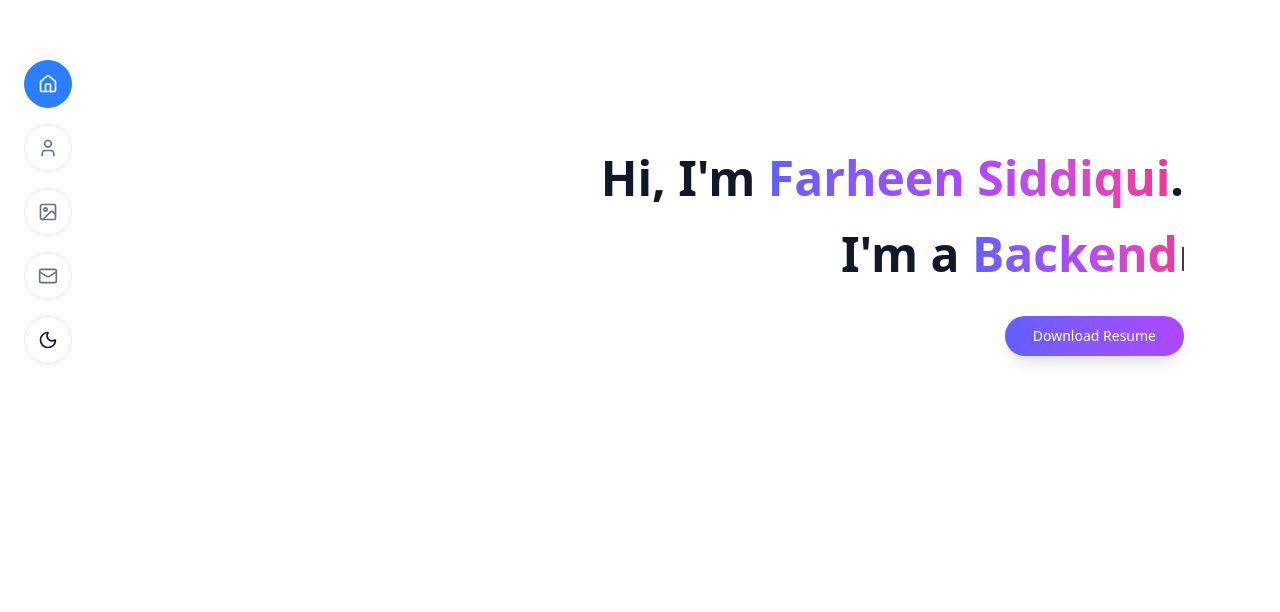
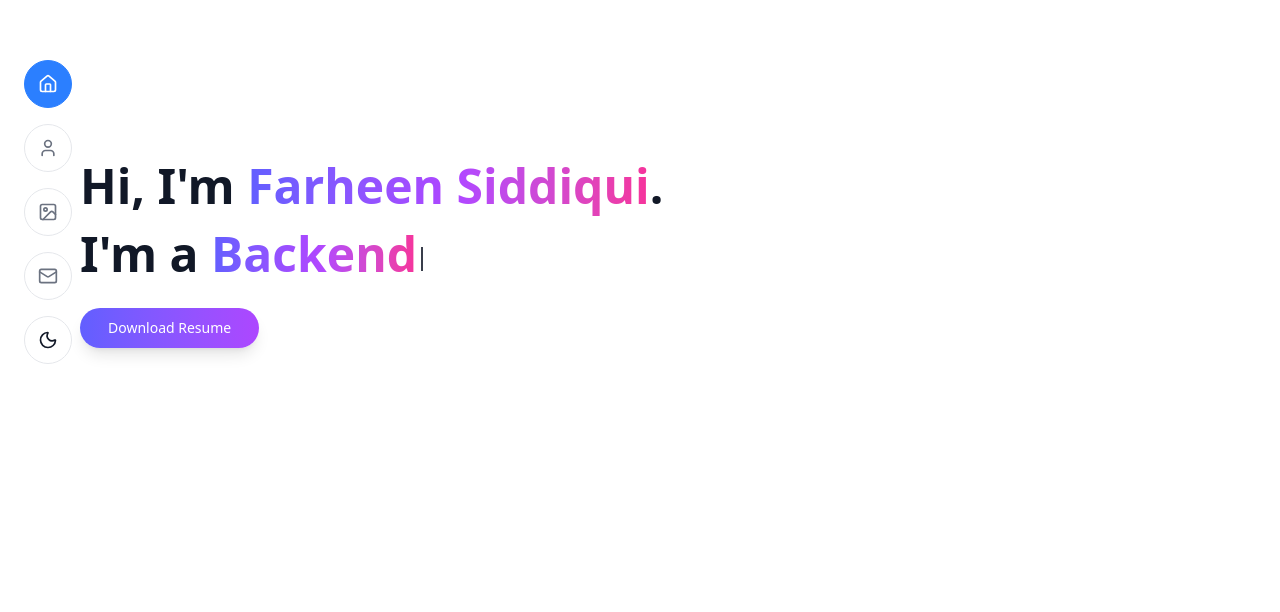
Before and after one commit to farheen-Digitalks/farheensiddiqui, a Next.js app: page / in a window 1280 px wide. Shown: the part 188-800 px from the top of the page. Built offline with nearby package versions, Linux system fonts and the light colour scheme.

Commit message:
`Updated Hero component and Projects page with minor styling changes`

```diff
--- a/app/components/Hero.tsx
+++ b/app/components/Hero.tsx
@@ -4,7 +4,7 @@ import Reveal from "@/components/Reveal";
 import { useTypewriter } from "@/hooks/useTypewriter";
 import { FaEnvelope, FaGithub, FaLinkedin } from "react-icons/fa";
 
-const TITLES = ["Full Stack Developer", "Backend Developer"];
+const TITLES = ["Full Stack Developer", "Backend Developer", "Next.js Developer"];
 
 export default function Hero() {
   const typed = useTypewriter(TITLES, 80, 2000, 40, 600);
@@ -13,9 +13,9 @@ export default function Hero() {
     <Reveal>
       <section
         id="hero"
-        className="h-screen flex items-center bg([rgb(var(--transparent))]"
+        className="h-screen flex items-center justify-start bg-[rgb(var(--transparent))]"
       >
-        <div className="ml-auto max-w-5xl w-full space-y-4 text-right rounded-3xl p-8">
+        <div className="ml-4 max-w-4xl w-full space-y-2 text-left rounded-3xl">
           <h1 className="text-4xl md:text-5xl font-extrabold leading-tight">
             Hi, I&apos;m{" "}
             <span className="bg-gradient-to-r from-indigo-500 via-purple-500 to-pink-500 bg-clip-text text-transparent">
@@ -39,7 +39,7 @@ export default function Hero() {
             using Node.js, MongoDB, Angular, and Next.js.
           </p> */}
 
-          <div className="flex flex-wrap gap-4 pt-4 justify-end">
+          <div className="flex flex-wrap gap-4 pt-4 ">
             <a
               href="/Farheen_Siddiqui_Resume.pdf"
               download
--- a/app/projects/page.tsx
+++ b/app/projects/page.tsx
@@ -18,7 +18,11 @@ export default function Projects() {
             role-based access.
           </p>
 
-          <div className="grid grid-cols-1 sm:grid-cols-2 lg:grid-cols-3 gap-10">
+          <div
+            className="grid grid-cols-1 sm:grid-cols-2 lg:grid-cols-3 gap-10  rounded-3xl
+              shadow-[0_18px_50px_rgba(15,23,42,0.18)]
+              p-8 md:p-10"
+          >
             {projects.map((project) => (
               <div
                 key={project.id}
```
